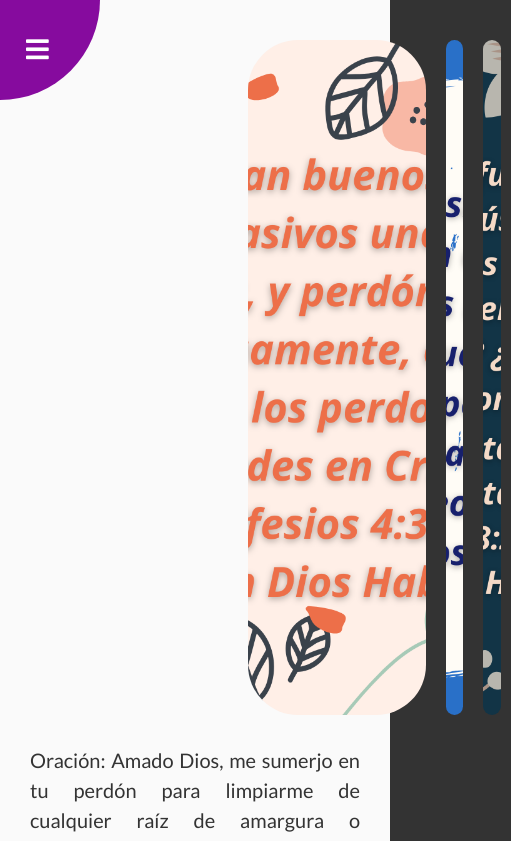
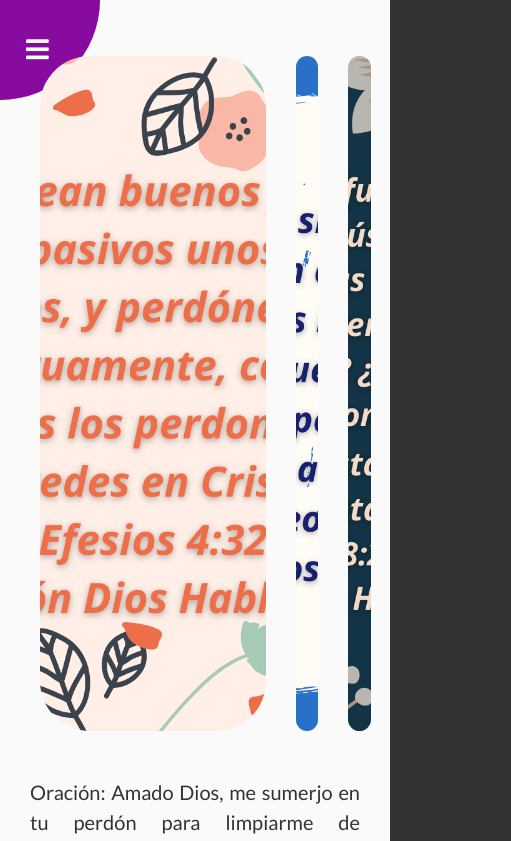
Before and after one commit to remanentejehova3311/RemanenteJehova, a plain HTML site: page perdon.html in a window 390 px wide. Shown: the top 841 px of the page, 511 px wide, since content can reach past the window. Drawn offline with Linux system fonts and the light colour scheme.

Commit message:
update css

```diff
--- a/perdon.css
+++ b/perdon.css
@@ -1,7 +1,11 @@
 .container__images {
   display: flex;
-  width: 70vw;
-  margin-left: 13rem;
+  width: min(90vw, 1100px);
+  margin: 0 auto;
+  justify-content: center;
+  align-items: center;
+  gap: 10px;
+  padding: 1rem 0;
 }
 
 .panel {
```
Also changed, not shown: contenido.css (+12 -0 lines).
